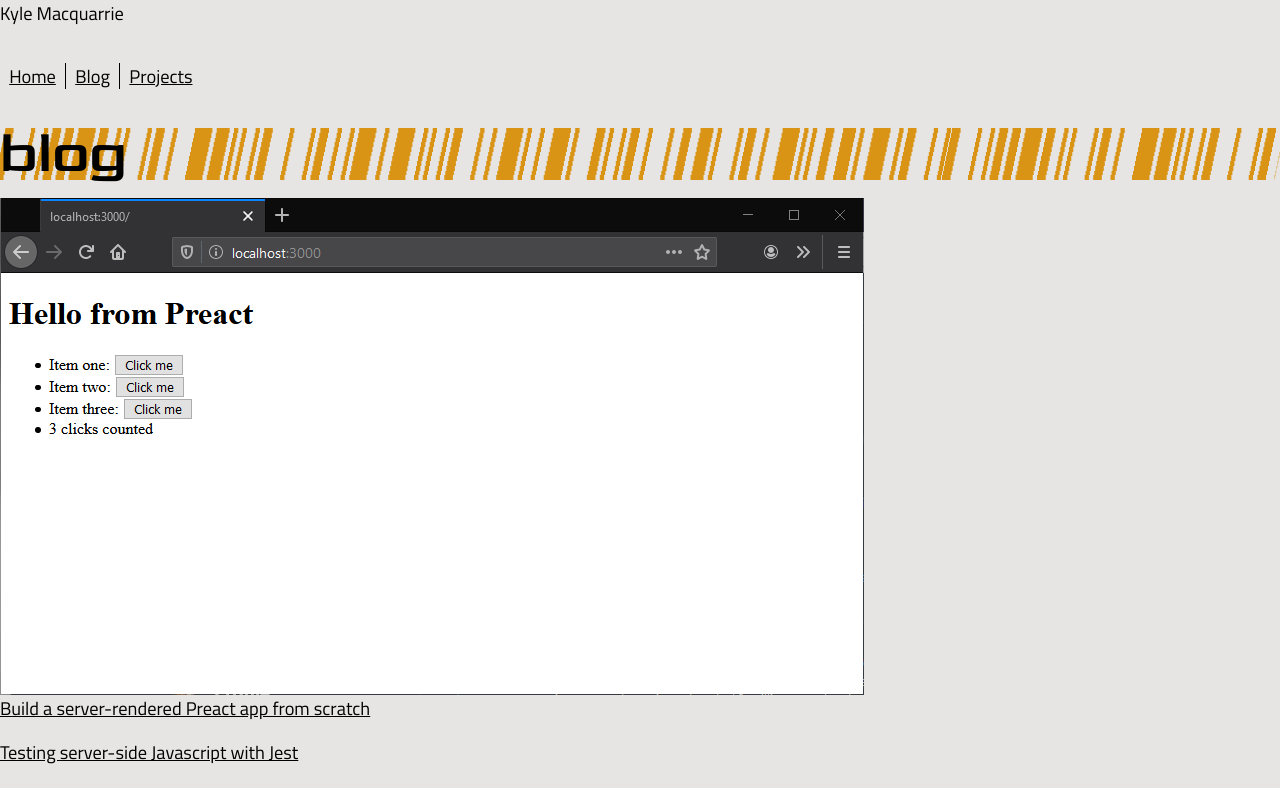
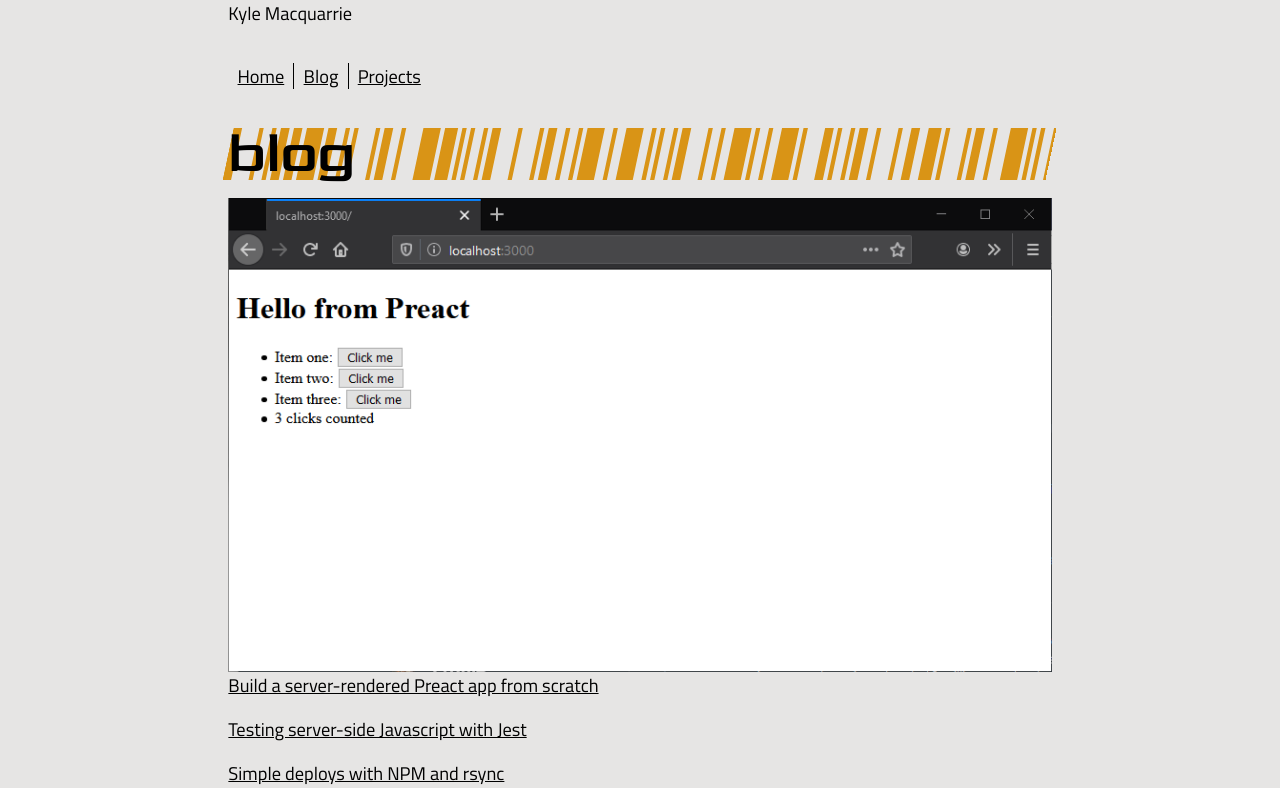
Before and after one commit to velvetkevorkian/website-2021, a Next.js app: page /blog in a window 1280 px wide. Shown: the top 788 px of the page. Built offline with nearby package versions, Linux system fonts and the light colour scheme.

Commit message:
Center layouts

```diff
--- a/components/ArticleListingPage.tsx
+++ b/components/ArticleListingPage.tsx
@@ -1,15 +1,15 @@
-import { ArticleListingProps } from 'types'
 import ArticleListing from 'components/ArticleListing'
 import Pagination from 'components/Pagination'
+import Center from 'components/Center'
 
-export default function ArticleListingPage({ posts, postType, page, totalPages }: ArticleListingProps): JSX.Element {
+export default function ArticleListingPage({ posts, postType, page, totalPages }) {
   return (
-    <>
+    <Center>
       <h1>{postType}</h1>
       <ArticleListing posts={posts} postType={postType} />
       { totalPages > 1 && (
         <Pagination currentPage={page} totalPages={totalPages} postType={postType} />
       )}
-    </>
+    </Center>
   )
 }
--- a/components/Header.tsx
+++ b/components/Header.tsx
@@ -1,10 +1,13 @@
 import SkipLink from 'components/SkipLink'
+import Center from 'components/Center'
 
 export default function Header(): JSX.Element {
   return (
     <header>
-      <SkipLink />
-      Kyle Macquarrie
+      <Center>
+        <SkipLink />
+        Kyle Macquarrie
+      </Center>
     </header>
   )
 }
--- a/components/Nav/index.tsx
+++ b/components/Nav/index.tsx
@@ -1,5 +1,6 @@
 import Link from 'next/link'
 import styles from './styles.module.css'
+import Center from 'components/Center'
 
 export default function Nav() {
   const links = [
@@ -10,6 +11,7 @@ export default function Nav() {
 
   return (
     <nav>
+      <Center>
         <ul className={styles['main-nav-list']}>
           { links.map(l => (
             <li className={styles['main-nav-item']} key={l.href}>
@@ -19,6 +21,7 @@ export default function Nav() {
             </li>
           ))}
         </ul>
+      </Center>
     </nav>
   )
 }
```
Lines whose indentation alone changed are shown as unchanged.
